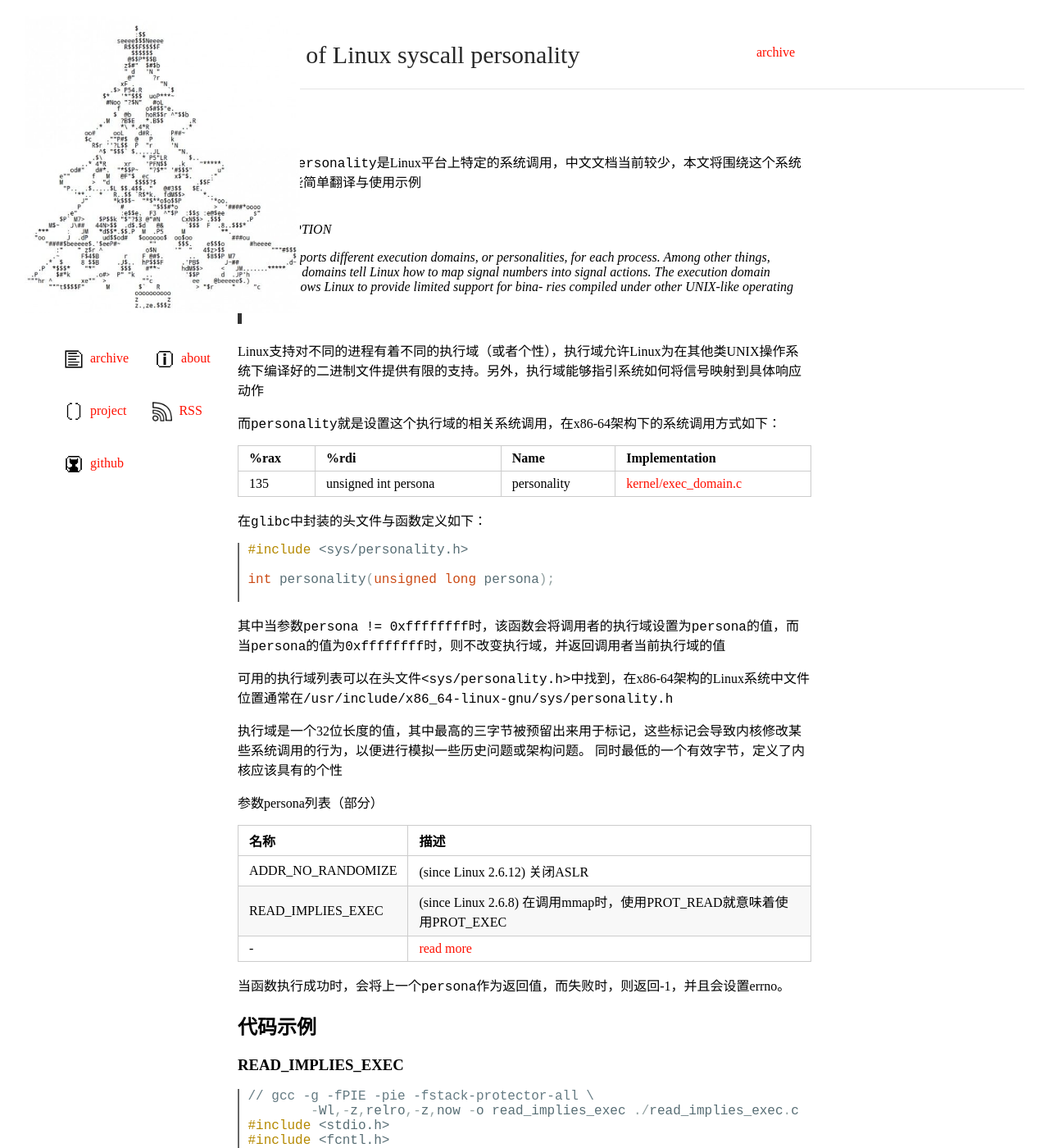
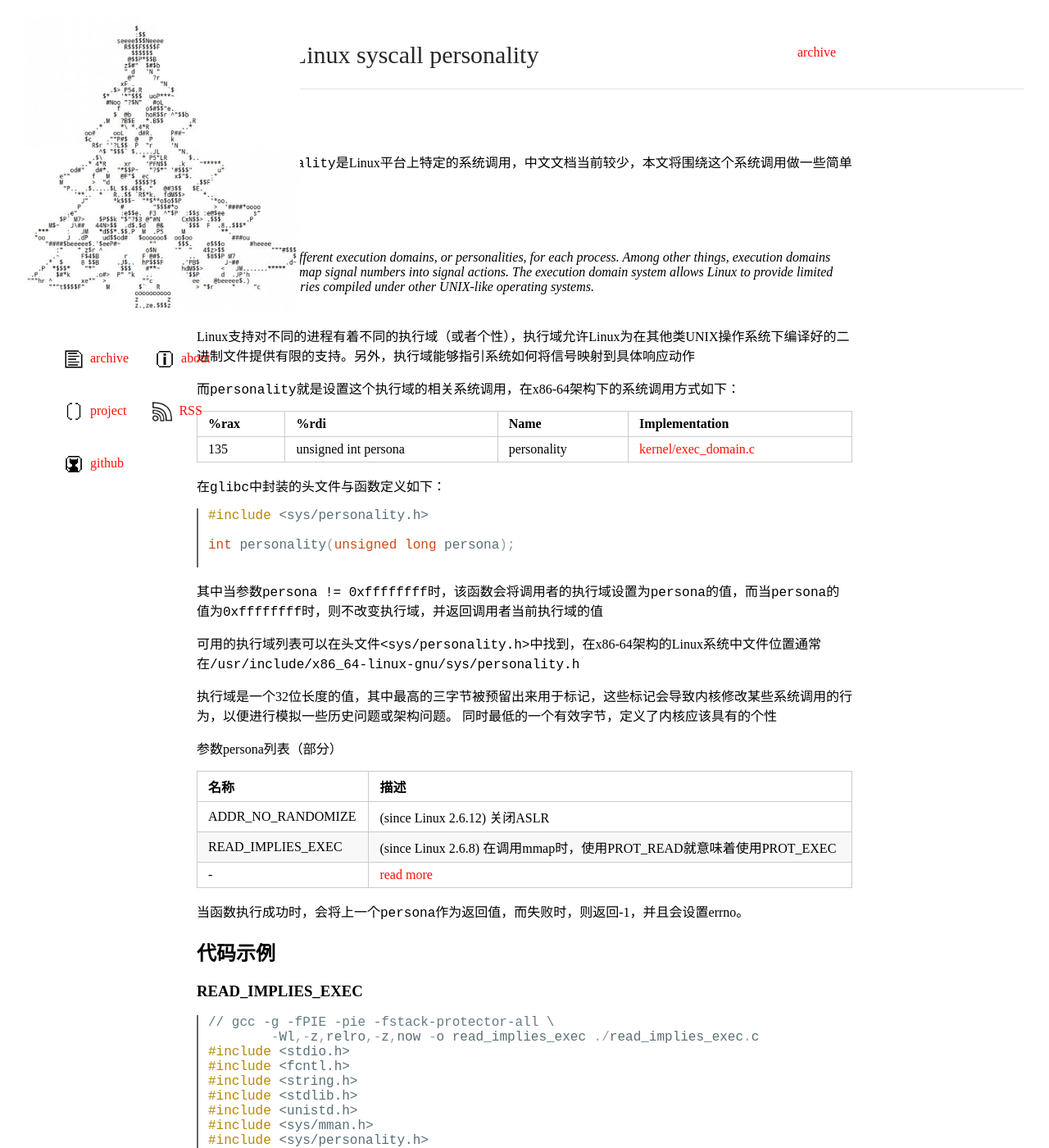
Before and after one commit to tr3ee/tr3ee.github.io, a Jekyll site: the page built from _posts/2019-03-06-A-tour-of-Linux-syscall-personality.md, in a window 1280 px wide and 1400 px high. Shown: the whole window at 82% size. Built offline with Jekyll 4.4.1, drawn with Linux system fonts in a browser that asks for light colours; some web fonts are replaced.

Commit message:
update css files

```diff
--- a/_sass/vars.scss
+++ b/_sass/vars.scss
@@ -9,6 +9,6 @@ $image-size: 85px;
  * Build Variables, don't touch
  */
 
-$max-width: 700px;
+$max-width: 800px;
 $med-width: 600px;
 $small-width: 480px;
--- a/css/syntax.css
+++ b/css/syntax.css
@@ -2,6 +2,8 @@ pre[class="highlight"] {
   border-left: 2px solid #666666;
   background: white;
   padding-left: 1.5%;
+  padding-right: 1.5%;
+  overflow-x: auto;
 }
 
 .highlight table td { padding: 5px; }
```
